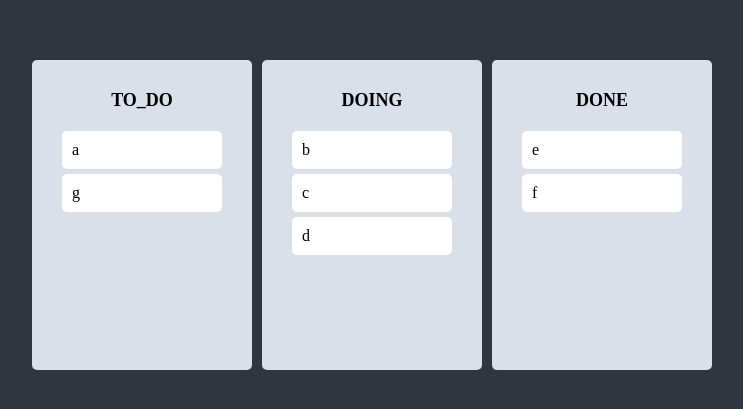
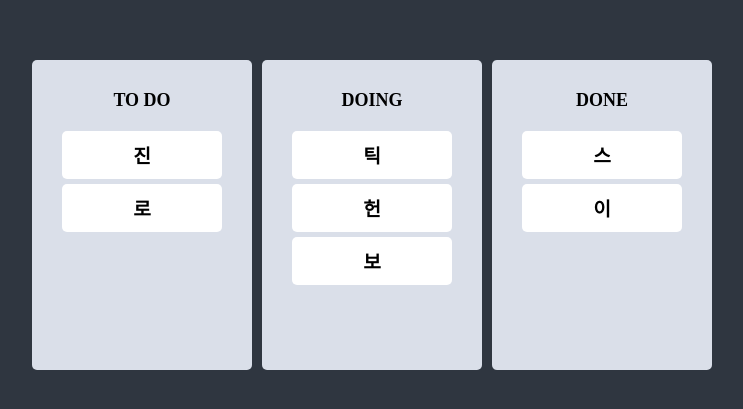
Before and after one commit to tlsgmltjd/Trello-app, a React (Vite) app: page / in a window 1280 px wide. Shown: the part 185-594 px from the top of the page, without its empty margins (268-1011 px from the left). Built offline with nearby package versions, Linux system fonts and the light colour scheme.

Commit message:
cross board movement

```diff
--- a/src/App.tsx
+++ b/src/App.tsx
@@ -30,7 +30,7 @@ export default function App() {
 
   const onDragEnd = (info: DropResult) => {
     const { draggableId, destination, source } = info;
-
+    if (!destination) return;
     if (destination?.droppableId === source.droppableId) {
       // same board movement
       setToDos((allBoards) => {
@@ -39,6 +39,22 @@ export default function App() {
         copy.splice(destination?.index, 0, draggableId);
 
         return { ...toDos, [source.droppableId]: copy };
+      });
+    }
+
+    if (destination?.droppableId !== source.droppableId) {
+      // cross board movement
+      setToDos((allBoards) => {
+        const sourceCopy = [...allBoards[source.droppableId]];
+        const destinationCopy = [...allBoards[destination.droppableId]];
+        sourceCopy.splice(source.index, 1);
+        destinationCopy.splice(destination.index, 0, draggableId);
+
+        return {
+          ...allBoards,
+          [source.droppableId]: sourceCopy,
+          [destination.droppableId]: destinationCopy,
+        };
       });
     }
   };
--- a/src/Components/DragabbleCard.tsx
+++ b/src/Components/DragabbleCard.tsx
@@ -7,6 +7,9 @@ const Card = styled.div`
   border-radius: 5px;
   padding: 10px 10px;
   margin-bottom: 5px;
+  text-align: center;
+  font-size: 1.2rem;
+  font-weight: 600;
 `;
 
 interface IDragabblCardProps {
@@ -15,7 +18,6 @@ interface IDragabblCardProps {
 }
 
 function DragabblCard({ toDo, index }: IDragabblCardProps) {
-  console.log(toDo, "has been rendered");
   return (
     <Draggable key={toDo} draggableId={toDo} index={index}>
       {(provided) => (
--- a/src/atoms.tsx
+++ b/src/atoms.tsx
@@ -7,8 +7,8 @@ export interface ITodoState {
 export const toDoState = atom<ITodoState>({
   key: "toDo",
   default: {
-    TO_DO: ["a", "g"],
-    DOING: ["b", "c", "d"],
-    DONE: ["e", "f"],
+    "TO DO": ["진", "로"],
+    DOING: ["틱", "헌", "보"],
+    DONE: ["스", "이"],
   },
 });
```
